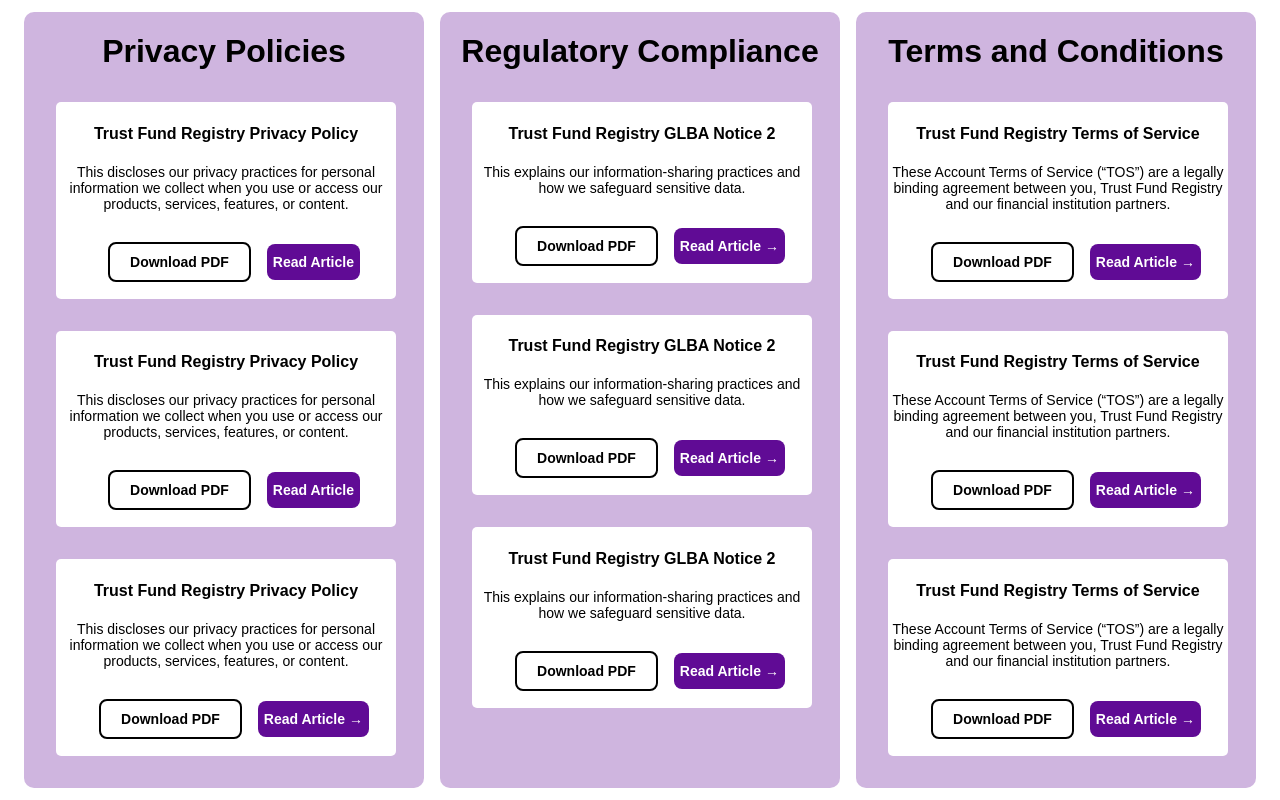
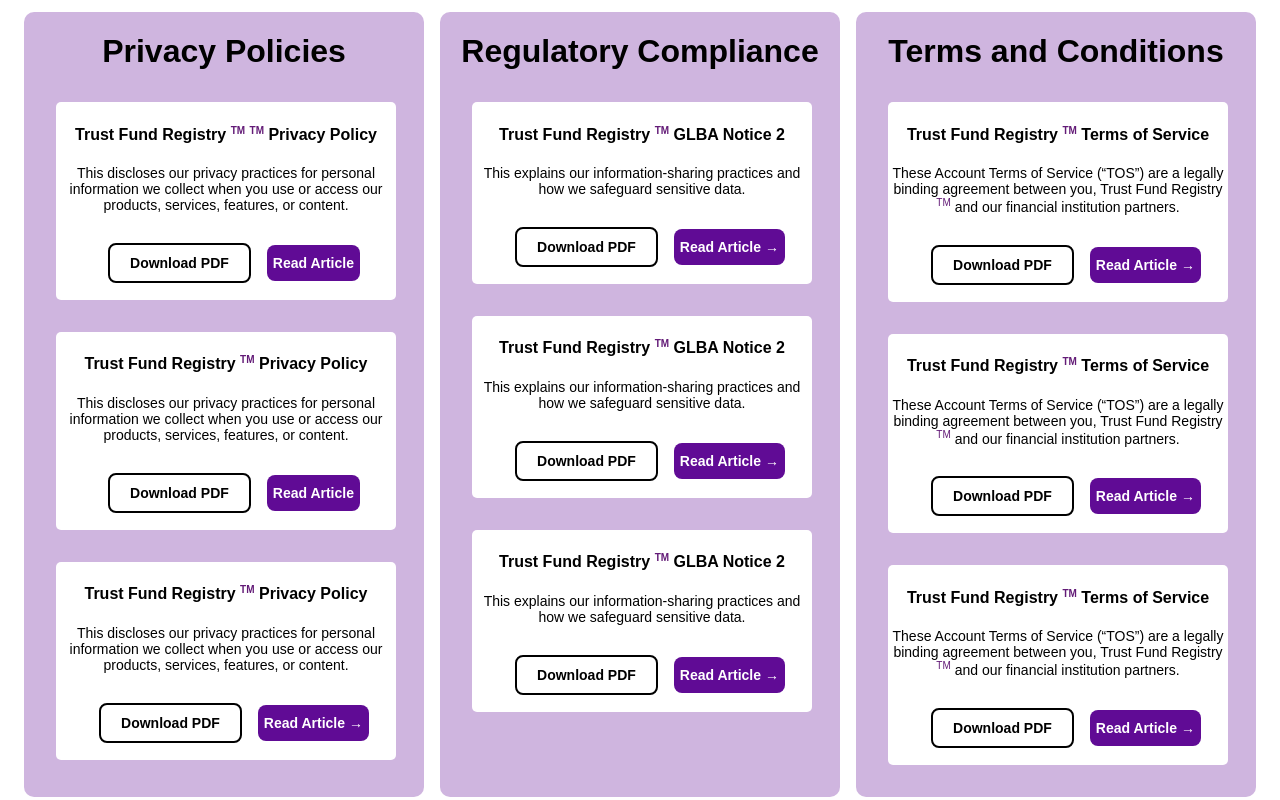
Before and after one commit to Runwei-Hesham/FAQ-Page, a React (Create React App) app in the folder faq/: page / in a window 1280 px wide. Shown: the part 800-1600 px from the top of the page. Built offline with nearby package versions, Linux system fonts and the light colour scheme.

Commit message:
Feat: TM added to all Trust Fund Registry nanes

```diff
--- a/faq/src/components/Faq.jsx
+++ b/faq/src/components/Faq.jsx
@@ -74,7 +74,7 @@
                 <button>+</button>
               </p>
               <p>
-                How Do I Transfer A 529 Account To Trust Fund Registry?{" "}
+                How Do I Transfer A 529 Account To Trust Fund Registry <sup className="tm">TM</sup>?{" "}
                 <div className="question-line"> </div>
                 <button>+</button>
               </p>
@@ -84,41 +84,57 @@
         <div className="center">
           <h1>Disclosures</h1>
         </div>
-        <div className="center-rectangles">          <div className="rectangle">
+        <div className="center-rectangles">
+          {" "}
+          <div className="rectangle">
             <h1>Privacy Policies</h1>
             <div className="white-rectangle">
-              <h4>Trust Fund Registry Privacy Policy</h4>
+              <h4>
+                Trust Fund Registry <sup className="tm">TM</sup> <sup className="tm">TM</sup> Privacy Policy
+              </h4>
               <p>
                 This discloses our privacy practices for personal information we
                 collect when you use or access our products, services, features,
                 or content.
               </p>{" "}
               <div className="button-container">
-                <button className="white-button" onClick={handleDownload}>Download PDF</button>
-                <PdfButton label={"Read Article"} url="/TFR Documents/TFR Privacy Policy.pdf" ></PdfButton>
+                <button className="white-button" onClick={handleDownload}>
+                  Download PDF
+                </button>
+                <PdfButton
+                  label={"Read Article"}
+                  url="/TFR Documents/TFR Privacy Policy.pdf"
+                ></PdfButton>
               </div>
             </div>
             <div className="white-rectangle">
-              <h4>Trust Fund Registry Privacy Policy</h4>
+              <h4>Trust Fund Registry <sup className="tm">TM</sup> Privacy Policy</h4>
               <p>
                 This discloses our privacy practices for personal information we
                 collect when you use or access our products, services, features,
                 or content.
               </p>{" "}
               <div className="button-container">
-                <button className="white-button" onClick={handleDownload}>Download PDF</button>
-                <PdfButton label={"Read Article"} url="/TFR Documents/TFR Privacy Policy.pdf" ></PdfButton>
+                <button className="white-button" onClick={handleDownload}>
+                  Download PDF
+                </button>
+                <PdfButton
+                  label={"Read Article"}
+                  url="/TFR Documents/TFR Privacy Policy.pdf"
+                ></PdfButton>
               </div>
             </div>
             <div className="white-rectangle">
-              <h4>Trust Fund Registry Privacy Policy</h4>
+              <h4>Trust Fund Registry <sup className="tm">TM</sup> Privacy Policy</h4>
               <p>
                 This discloses our privacy practices for personal information we
                 collect when you use or access our products, services, features,
                 or content.
               </p>{" "}
               <div className="button-container">
-                <button className="white-button" onClick={handleDownload}>Download PDF</button>
+                <button className="white-button" onClick={handleDownload}>
+                  Download PDF
+                </button>
                 <button className="purple-button">Read Article &rarr;</button>
               </div>
             </div>
@@ -126,7 +142,7 @@
           <div className="rectangle">
             <h1>Regulatory Compliance</h1>
             <div className="white-rectangle">
-              <h4>Trust Fund Registry GLBA Notice 2</h4>
+              <h4>Trust Fund Registry <sup className="tm">TM</sup> GLBA Notice 2</h4>
               <p>
                 This explains our information-sharing practices and how we
                 safeguard sensitive data.
@@ -137,7 +153,7 @@
               </div>
             </div>
             <div className="white-rectangle">
-              <h4>Trust Fund Registry GLBA Notice 2</h4>
+              <h4>Trust Fund Registry <sup className="tm">TM</sup> GLBA Notice 2</h4>
               <p>
                 This explains our information-sharing practices and how we
                 safeguard sensitive data.
@@ -148,7 +164,7 @@
               </div>
             </div>
             <div className="white-rectangle">
-              <h4>Trust Fund Registry GLBA Notice 2</h4>
+              <h4>Trust Fund Registry <sup className="tm">TM</sup> GLBA Notice 2</h4>
               <p>
                 This explains our information-sharing practices and how we
                 safeguard sensitive data.
@@ -162,10 +178,10 @@
           <div className="rectangle">
             <h1>Terms and Conditions</h1>
             <div className="white-rectangle">
-              <h4>Trust Fund Registry Terms of Service</h4>
+              <h4>Trust Fund Registry <sup className="tm">TM</sup> Terms of Service</h4>
               <p>
                 These Account Terms of Service (“TOS”) are a legally binding
-                agreement between you, Trust Fund Registry and our financial
+                agreement between you, Trust Fund Registry <sup className="tm">TM</sup> and our financial
                 institution partners.
               </p>
               <div className="button-container">
@@ -174,10 +190,10 @@
               </div>
             </div>
             <div className="white-rectangle">
-              <h4>Trust Fund Registry Terms of Service</h4>
+              <h4>Trust Fund Registry <sup className="tm">TM</sup> Terms of Service</h4>
               <p>
                 These Account Terms of Service (“TOS”) are a legally binding
-                agreement between you, Trust Fund Registry and our financial
+                agreement between you, Trust Fund Registry <sup className="tm">TM</sup> and our financial
                 institution partners.
               </p>
               <div className="button-container">
@@ -186,10 +202,10 @@
               </div>
             </div>
             <div className="white-rectangle">
-              <h4>Trust Fund Registry Terms of Service</h4>
+              <h4>Trust Fund Registry <sup className="tm">TM</sup> Terms of Service</h4>
               <p>
                 These Account Terms of Service (“TOS”) are a legally binding
-                agreement between you, Trust Fund Registry and our financial
+                agreement between you, Trust Fund Registry <sup className="tm">TM</sup> and our financial
                 institution partners.
               </p>
               <div className="button-container">
--- a/faq/src/css/faq.css
+++ b/faq/src/css/faq.css
@@ -289,3 +289,12 @@
   margin-right: 10px; /* Adjust spacing as needed */
   border: 2px;
 }
+
+.tm {
+  font-size: 10px;
+    vertical-align: super;
+    position: static;
+    top: -10px;
+    right: -20px;
+    color: #631b77;
+}
```
